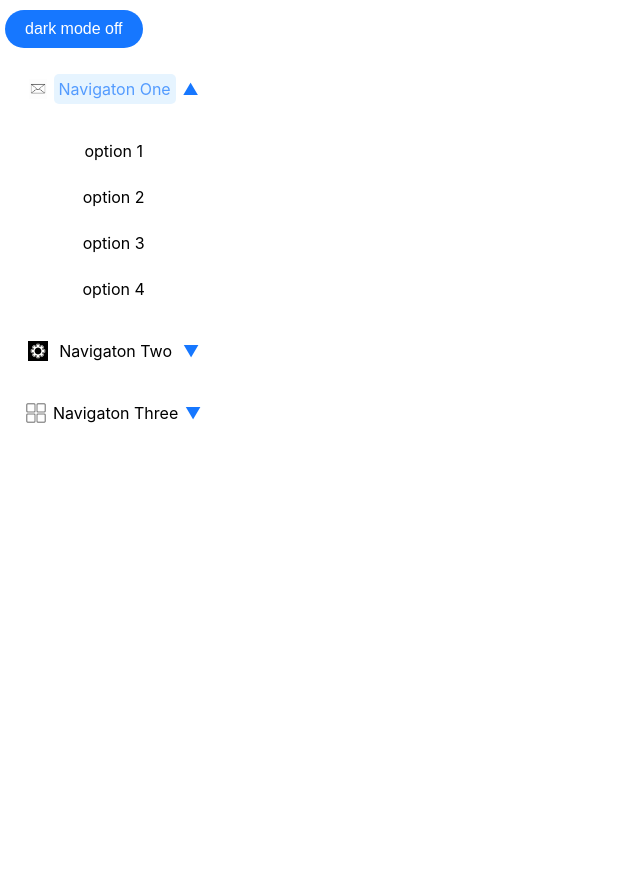
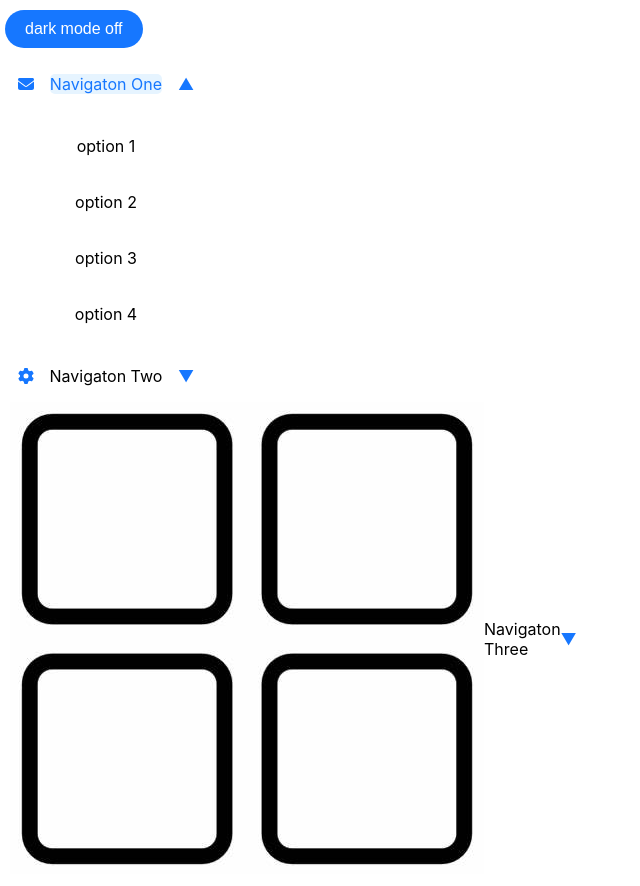
Before and after one commit to poonamgahatraj/menu_component, a React (Create React App) app in the folder menu_component/: page / in a window 1280 px wide. Both pictures are taken after a click on the element "Navigaton One". Shown: the whole page, without its empty margins (0-640 px from the left). Built offline with nearby package versions, Linux system fonts and the light colour scheme.

Commit message:
menu_component

```diff
--- a/menu_component/package.json
+++ b/menu_component/package.json
@@ -3,6 +3,9 @@
   "version": "0.1.0",
   "private": true,
   "dependencies": {
+    "@fortawesome/fontawesome-svg-core": "^6.5.2",
+    "@fortawesome/free-solid-svg-icons": "^6.5.2",
+    "@fortawesome/react-fontawesome": "^0.2.1",
     "@testing-library/jest-dom": "^5.17.0",
     "@testing-library/react": "^13.4.0",
     "@testing-library/user-event": "^13.5.0",
--- a/menu_component/src/component/menu.css
+++ b/menu_component/src/component/menu.css
@@ -13,13 +13,11 @@ button {
   .Navigation{
 
     color:black;
-    margin-left: 8%;
+
     cursor: pointer;
   }
 
-  p:active{
-    background-color: blue;
-  }
+
   p:hover{
     background:#FAFAFA;
     color:white;
@@ -62,16 +60,24 @@ width:15%;
 
 }
 
-  p:focus {
-    color:#539BFF;
-    background-color: #E6F4FF
 
+.light-mode p:focus {
+  color:#1677FF;
+  background-color:#E6F4FF
+
+}
+
+
+  .submenu p{
+
+    padding: 10px;
+    text-align: center;
   }
+
   p{
 
     color:#A6AAAE;
     border-radius: 5px;
-    padding: 5px;
 
 
   }
@@ -80,11 +86,15 @@ width:15%;
   color: #1677FF;
 }
 
+.light-mode .icon {
+  color: #1677FF;
+}
+
+ .dark-mode .icon{
+  color: white;
+ }
+
 
 .dark-mode .dropdown-icon {
   color: white;
 }
-
-.submenu{
-  text-align: center;
-}
--- a/menu_component/src/component/menu.js
+++ b/menu_component/src/component/menu.js
@@ -1,4 +1,6 @@
 import { useState } from "react"
+import { FontAwesomeIcon } from '@fortawesome/react-fontawesome';
+import { faEnvelope, faCog } from '@fortawesome/free-solid-svg-icons';
 import './menu.css'
 export default function Menu (){
 
@@ -33,14 +35,14 @@ export default function Menu (){
         <div className={isToogle ? 'dark-mode' : 'light-mode'} style={{padding:"10px"}}>
 
         <div className="Navigation">
-            <div style={{display:"flex",alignItems:'center',justifyContent:"space-around",width:"100%"}}>
-                <img src=".\email.jpg" style={{height:"20px"}}></img>
+            <div className="one" tabIndex="0" style={{display:"flex",alignItems:'center',justifyContent:"space-around",width:"100%"}}>
+            <FontAwesomeIcon icon={faEnvelope} className="icon" />
             <p onClick={showNavOne} tabIndex="0">Navigaton One </p>
             <span className="dropdown-icon">{navOne ? '▲' : '▼'}</span>
             </div>
 
            {navOne &&
-            <div className="submenu" style={{width:'100%'}}>
+            <div className="submenu" >
                 <p tabIndex="0">option 1</p>
                 <p tabIndex="0">option 2</p>
                 <p tabIndex="0">option 3</p>
@@ -49,7 +51,7 @@ export default function Menu (){
             </div>
            }
            <div style={{display:"flex",alignItems:'center',justifyContent:"space-around"}}>
-            <img src=".\setting1.jpg" style={{height:"20px"}}></img>
+           <FontAwesomeIcon icon={faCog} className="icon"/>
            <p onClick={showNavTwo} tabIndex="0">Navigaton Two</p>
            <span className="dropdown-icon">{navTwo ? '▲' : '▼'}</span>
            </div>
@@ -70,7 +72,7 @@ export default function Menu (){
             </div>
            }
            <div style={{display:"flex",alignItems:'center',justifyContent:"space-around"}}>
-            <img src=".\fourbox.jpg" style={{height:'20px'}}></img>
+          <img src=".\fourbox.jpg" className="icon"></img>
            <p onClick={showNavThree} tabIndex="0">Navigaton Three</p>
            <span className="dropdown-icon">{navThree ? '▲' : '▼'}</span>
            </div>
--- /dev/null
+++ b/menu_component/src/fontawesomeConfig.js
@@ -0,0 +1,5 @@
+
+import { library } from '@fortawesome/fontawesome-svg-core';
+import { faEnvelope, faCog, fa1 } from '@fortawesome/free-solid-svg-icons';
+
+library.add(faEnvelope, faCog,fa1);
```
Also changed, not shown: 1 other file (tests, documents, lock files or other folders).
